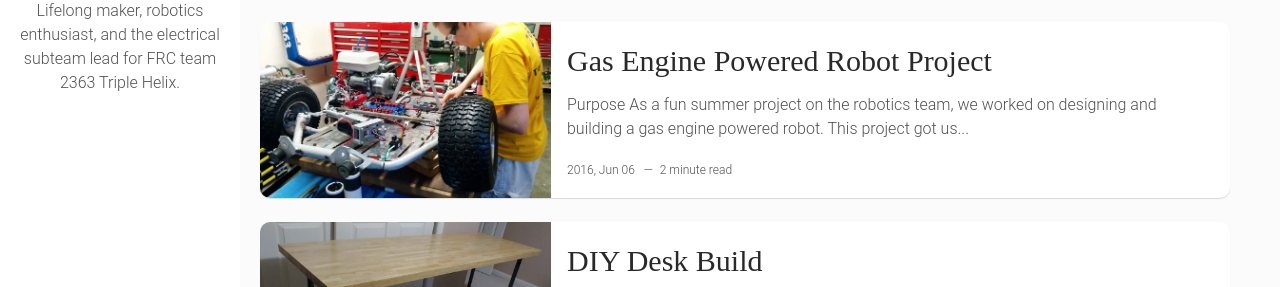
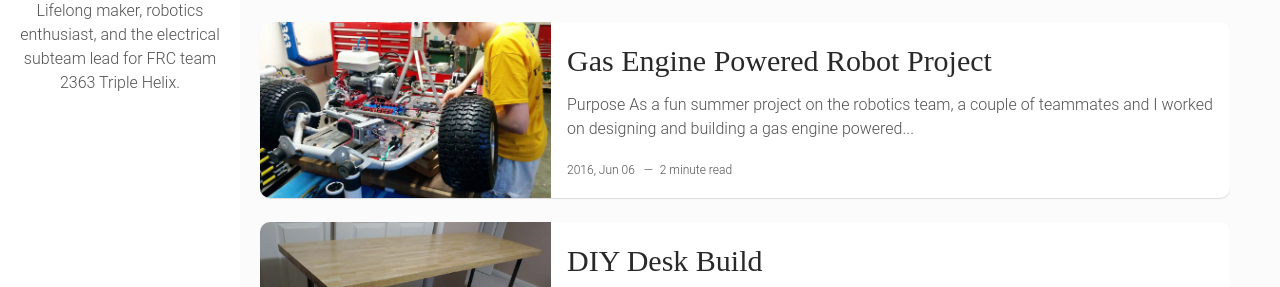
Before and after one commit to wbenb/wbenb.github.io, a Jekyll site: the page built from index.html, in a window 1280 px wide and 900 px high, scrolled down 1856 px, cut to the strip 0-583 px from the top of the window. Shown: the part 165-452 px from the top of the strip. Built offline with Jekyll 4.4.1, drawn with Linux system fonts in a browser that asks for light colours.

Commit message:
Grammar edits

```diff
--- a/_posts/2016-06-06-gas-robot.markdown
+++ b/_posts/2016-06-06-gas-robot.markdown
@@ -8,7 +8,7 @@
 ---
 
 ## Purpose
-As a fun summer project on the robotics team, we worked on designing and building a gas engine powered robot. This project got us working on things outside of our normal fields, such as rebuilding an engine, and using parts from differnet generations of control systems and getting them to work together to control this robot. We wanted to do this project using as small a budget as possible while integrating as many normal robot components as possible, without having the weight and size contraints of normal FRC robots.
+As a fun summer project on the robotics team, a couple of teammates and I worked on designing and building a gas engine powered robot. This project got us working on things outside of our normal fields, such as rebuilding an engine, and getting parts from different generations of control systems to work together to control this robot. We needed to do this project using as small a budget as possible, while integrating as many normal robot components as possible, without having the weight and size contraints of normal FRC robots.
 
 ## Parts
 * Honda GX160 Engine
@@ -22,6 +22,6 @@
 * Normal FRC RoboRIO and Motor Speed Controllers
 
 ## Details
-The engine we decided to use for this, the Honda GX160, comes as a 4 stroke, 5.5 horsepower, 160 CC carbuerated engine. As part of our project, we decide to convert the engine from old fashion carbuerated to modern fuel injection technology. In this process I helped disassemble the engine, swap out the internal springs, replace the sealing gaskets and put together the new throttle mechanism required for fuel injection. After this, we soldered together a custom wiring harness for the new control computer and oxygen, air pressure, and exhuast sensors. In order to be able to control the engine with our traditional robotics control system we implemented a series of relays that can enable and start the engine as well as small servo motor to move the throttle. For the steering system we built a linear actuator with built in limit switches and wired them into our standard robot motor controller. One problem we had to overcome is that some of the robotics components were older than others, and couldn't all communicate on the same CAN network together. To fix this we manually added the needed resistor value into the circuit to trick them into thinking they are all connected properly.
+The engine we decided to use for this was a Honda GX160 - a 4 stroke, 5.5 horsepower, 160 CC carbuerated engine. For robot control we needed to convert the engine from old fashion carbuerated to modern fuel injection technology. I helped disassemble the engine, swap out the internal springs, replace the sealing gaskets and put together the new throttle mechanism required for fuel injection. We, then, soldered together a custom wiring harness for the new control computer and oxygen, air pressure, and exhuast sensors. In order to be able to control the engine with our traditional robotics control system, we implemented a series of relays that can enable and start the engine, as well as, a small servo motor to move the throttle. For the steering system, we built a linear actuator with built in limit switches and wired them into our standard robot motor controller. One problem we had to overcome is that some of the robotics components were older than others, and couldn't all communicate on the same CAN network together. To fix this, we manually added the needed resistor value into the circuit to trick them into thinking they are all connected properly.
 
 Later that summer, I gave a presentation about our Gas Engine robot at the annual FIRST Robotics Summit meeting at CNU which can be found [here](http://wbenb.github.io/assets/kart-presentation.pdf).
```
